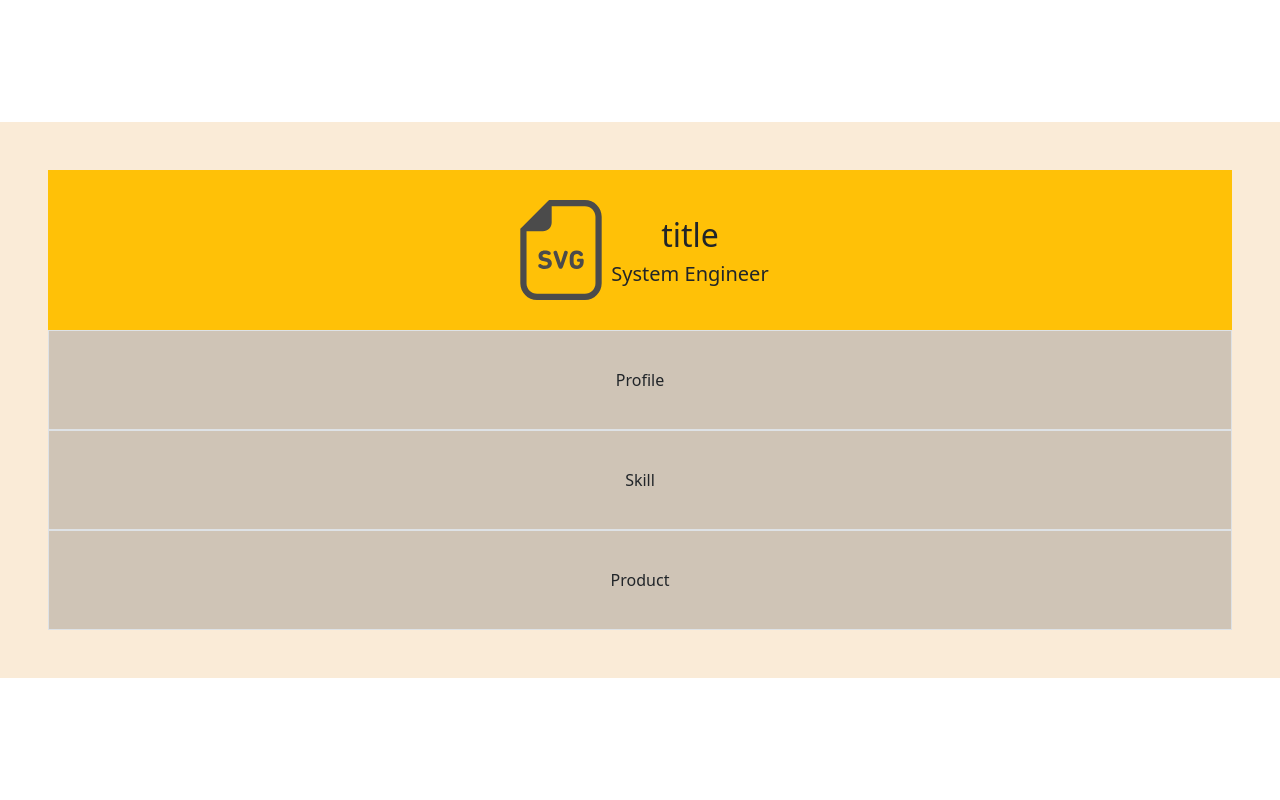
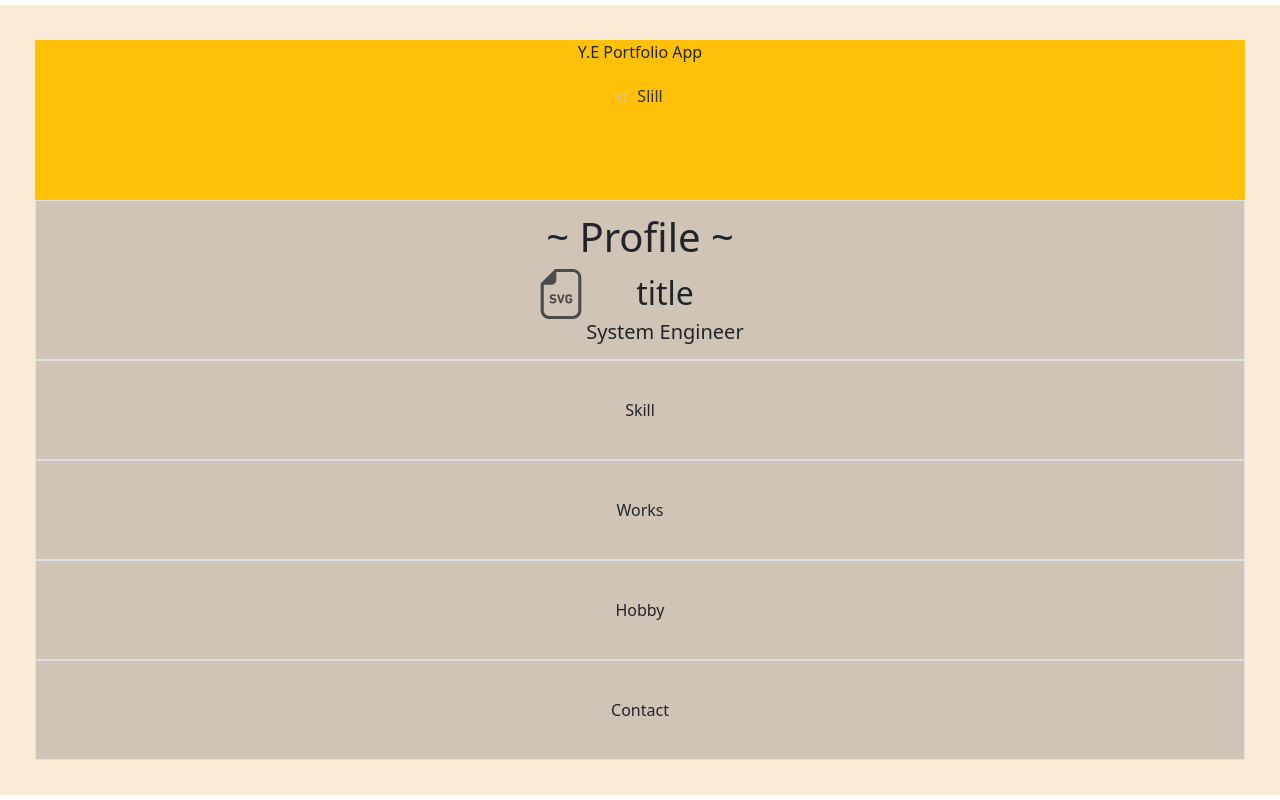
Before and after one commit to gitty12-dev/forio, a Vue app: page / in a window 1280 px wide. Built offline with nearby package versions, Linux system fonts and the light colour scheme.

Commit message:
prototype_ver1.2

```diff
--- a/index.html
+++ b/index.html
@@ -3,7 +3,7 @@
   <head>
     <meta charset="UTF-8" />
     <meta name="viewport" content="width=device-width, initial-scale=1.0" />
-    <title>YE Forio</title>
+    <title>Y.E Portfolio App</title>
   </head>
   <body>
     <div id="app" class="container-fluid"></div>
--- a/package.json
+++ b/package.json
@@ -12,12 +12,13 @@
   "dependencies": {
     "bootstrap": "^5.2.2",
     "gh-pages": "^4.0.0",
-    "vue": "^3.2.37"
+    "vue": "^3.2.37",
+    "vue-scrollto": "^2.20.0"
   },
   "devDependencies": {
     "@vitejs/plugin-vue": "^3.1.0",
     "typescript": "^4.6.4",
     "vite": "^3.1.0",
-    "vue-tsc": "^0.40.4"
+    "vue-tsc": "^1.0.9"
   }
 }
--- a/src/App.vue
+++ b/src/App.vue
@@ -1,22 +1,26 @@
 <script setup lang="ts">
-import Title from './components/Title.vue'
+import Home from './components/Home.vue'
 import Profile from './components/Profile.vue'
 import Skill from './components/Skill.vue'
-import Product from './components/Product.vue'
+import Works from './components/Works.vue'
+import Hobby from './components/Hobby.vue'
+import Contact from './components/Contact.vue'
 </script>
 
 <template>
-  <main class="">
-    <Title job="System Engineer" />
-    <Profile />
+  <main>
+    <Home />
+    <Profile job="System Engineer" />
     <Skill />
-    <Product />
+    <Works />
+    <Hobby />
+    <Contact />
   </main>
 </template>
 
 <style scoped>
 main {
   background-color: rgb(207, 196, 182);
-  margin: 1rem;
+  margin: 0.2rem;
 }
 </style>
--- /dev/null
+++ b/src/components/Contact.vue
@@ -0,0 +1,16 @@
+<script setup lang="ts">
+
+</script>
+
+<template>
+	<div id="contact" class="d-flex justify-content-center align-items-center border">
+		<div>Contact</div>
+	</div>
+
+</template>
+
+<style scoped>
+#contact {
+	height: 100px;
+}
+</style>
--- /dev/null
+++ b/src/components/Hobby.vue
@@ -0,0 +1,16 @@
+<script setup lang="ts">
+
+</script>
+
+<template>
+	<div id="hobby" class="d-flex justify-content-center align-items-center border">
+		<div>Hobby</div>
+	</div>
+
+</template>
+
+<style scoped>
+#hobby {
+	height: 100px;
+}
+</style>
--- /dev/null
+++ b/src/components/Home.vue
@@ -0,0 +1,44 @@
+<script setup lang="ts">
+
+</script>
+
+<template>
+	<header id="home" class="bg-warning">
+		<div class="title">Y.E Portfolio App</div>
+
+		<ul id="page-link">
+			<li><a href="#Skill">Slill</a></li>
+		</ul>
+	</header>
+
+
+</template>
+
+<style scoped>
+#home {
+	height: 10rem;
+}
+
+#page-link{
+  display: flex;
+  justify-content: center;
+  padding: 20px;
+}
+
+#page-link li{
+  list-style: none;
+}
+
+#page-link li a{
+  color: #333;
+  padding:0 20px;
+  text-decoration: none;
+}
+
+#page-link li a::before{
+  content: 'O';
+  font-size: 0.8rem;
+  padding: 0 10px 0 0;
+  color: #ccc;
+}
+</style>
--- a/src/components/Product.vue
+++ /dev/null
@@ -1,16 +0,0 @@
-<script setup lang="ts">
-
-</script>
-
-<template>
-	<div id="product" class="d-flex justify-content-center align-items-center border">
-		<div>Product</div>
-	</div>
-
-</template>
-
-<style scoped>
-#product {
-	height: 100px;
-}
-</style>
--- a/src/components/Profile.vue
+++ b/src/components/Profile.vue
@@ -1,16 +1,28 @@
 <script setup lang="ts">
+
+defineProps<{ job: string }>()
 
 </script>
 
 <template>
-	<div id="profile" class="d-flex justify-content-center align-items-center border">
-		<div>Profile</div>
+	<div id="profile" class="d-flex flex-column justify-content-center align-items-center border">
+		<h1>~ Profile ~</h1>
+		<div class="d-flex flex-row">
+			<img class="my-image" src="../assets/svg_icon.svg" alt="My logo" />
+			<div class="d-flex flex-column">
+				<span class="fs-2"> title </span>
+				<span class="fs-5"> {{ job }} </span>
+			</div>
+		</div>
 	</div>
 
 </template>
 
 <style scoped>
 #profile {
-	height: 100px;
+	height: 10rem;
+}
+.my-image {
+	height: 50px;
 }
 </style>
--- a/src/components/Title.vue
+++ /dev/null
@@ -1,29 +0,0 @@
-<script setup lang="ts">
-
-defineProps<{ job: string }>()
-
-</script>
-
-<template>
-	<div id="title" class="d-flex justify-content-center align-items-center bg-warning">
-		<div>
-			<img class="my-image" src="../assets/svg_icon.svg" alt="My logo" />
-		</div>
-		<div class="d-flex flex-column">
-			<span class="fs-2"> title </span>
-			<span class="fs-5"> {{ job }} </span>
-		</div>
-	</div>
-
-
-</template>
-
-<style scoped>
-#title {
-	height: 10rem;
-}
-.my-image {
-	height: 100px;
-	width: 100px;
-}
-</style>
--- /dev/null
+++ b/src/components/Works.vue
@@ -0,0 +1,16 @@
+<script setup lang="ts">
+
+</script>
+
+<template>
+	<div id="works" class="d-flex justify-content-center align-items-center border">
+		<div>Works</div>
+	</div>
+
+</template>
+
+<style scoped>
+#works {
+	height: 100px;
+}
+</style>
--- a/src/style.css
+++ b/src/style.css
@@ -30,11 +30,6 @@ body {
   place-items: center;
   min-width: 320px;
   min-height: 100vh;
-}
-
-h1 {
-  font-size: 3.2em;
-  line-height: 1.1;
 }
 
 button {
```
Also changed, not shown: 2 other files (tests, documents, lock files or other folders).
